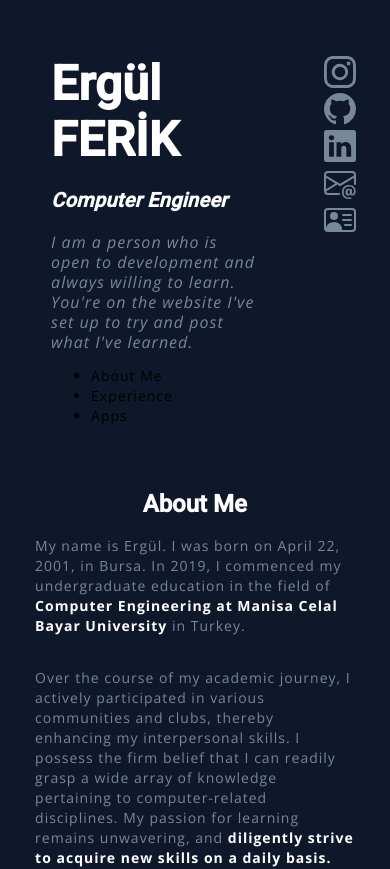
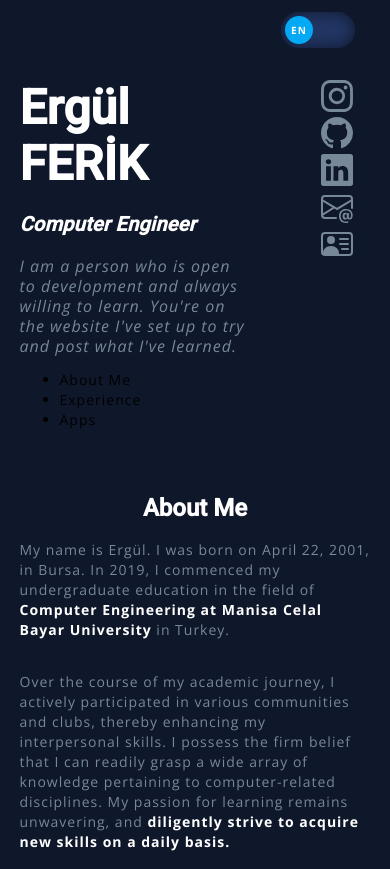
Before and after one commit to ergulferik/Portfolio-Website, an Angular app: page / in a window 390 px wide. Shown: the top 869 px of the page. Built offline with nearby package versions, Linux system fonts and the light colour scheme.

Commit message:
language-added

```diff
--- a/src/app/app.module.ts
+++ b/src/app/app.module.ts
@@ -4,6 +4,7 @@ import {MatChipsModule} from '@angular/material/chips';
 import {MatIconModule} from '@angular/material/icon';
 import {MatTooltipModule} from '@angular/material/tooltip';
 import { CursorAnimationComponent} from './cursor-animation/cursor-animation.component'
+import {MatMenuModule} from '@angular/material/menu';
 
 import { AppRoutingModule } from './app-routing.module';
 import { AppComponent } from './app.component';
@@ -23,7 +24,8 @@ import { BrowserAnimationsModule } from '@angular/platform-browser/animations'
     MatChipsModule,
     MatIconModule,
     MatTooltipModule,
-    BrowserAnimationsModule
+    BrowserAnimationsModule,
+    MatMenuModule
   ],
   providers: [],
   bootstrap: [AppComponent],
--- /dev/null
+++ b/src/app/local-storage.service.ts
@@ -0,0 +1,20 @@
+import { Injectable } from '@angular/core';
+
+@Injectable({
+  providedIn: 'root'
+})
+export class LocalStorageService {
+  constructor() { }
+
+  setItem(key: string, value: string): void {
+    localStorage.setItem(key, value);
+  }
+
+  getItem(key: string): string | null {
+    return localStorage.getItem(key);
+  }
+
+  removeItem(key: string): void {
+    localStorage.removeItem(key);
+  }
+}
--- a/src/app/main/main.component.html
+++ b/src/app/main/main.component.html
@@ -1,15 +1,22 @@
-<!DOCTYPE html>
-<html>
-  <body>
+
+
+<div class="language-wrapper button-cover">
+  <div class="button r" id="language-button">
+    <input type="checkbox" class="checkbox"  (change)="changeLanguage(selectedLanguage === 'EN' ? 'TR' : 'EN')" [checked]="selectedLanguage === 'TR'"  />
+    <div class="knobs"></div>
+    <div class="layer"></div>
+  </div>
+</div>
 <div class="container">
   <div class="sidebar">
     <span class="ergul-ferik">
-          <h1>
+      <h1 class="name-wrapper">
         <a
           [routerLink]="['/about-me']"
           routerLinkActive="router-link-active"><strong
             style="font-size: 3rem; line-height: 3.5rem;">Ergül
             FERİK</strong></a>
+
       </h1>
       <h2 class="middle-description">
         <p>Computer Engineer</p>
@@ -279,5 +286,3 @@
     </section>
   </div>
 </div>
-  </body>
-</html>
--- a/src/app/main/main.component.scss
+++ b/src/app/main/main.component.scss
@@ -163,6 +163,12 @@ mat-chip-option {
     margin-bottom: 3rem;
   }
 
+  .language-wrapper {
+    position: absolute;
+    top: 3rem;
+    right: 15%;
+  }
+
   .sidebar {
     margin-top: 8%;
     margin-left: 20%;
@@ -272,7 +278,8 @@ mat-chip-option {
 
 @media (max-width:1149px) {
 
-  .exp-header, .app-header{
+  .exp-header,
+  .app-header {
     margin-right: 10%;
   }
 
@@ -283,7 +290,14 @@ mat-chip-option {
   }
 
   .about-me {
-    margin-right: 10%;
+    margin-right: 5%;
+    margin-left: 5%;
+  }
+
+  .language-wrapper {
+    position: absolute;
+    top: 2rem;
+    right: 9%;
   }
 
   .about-me p {
@@ -303,8 +317,8 @@ mat-chip-option {
 
   .sidebar {
     display: flex;
-    margin-top: 3rem;
-    padding-left: 1rem;
+    margin-top: 5rem;
+    padding-left: 5%;
   }
 
   .container {
@@ -317,7 +331,8 @@ mat-chip-option {
   }
 
   .card {
-    margin-right: 15%;
+    margin-right: 10%;
+    margin-left: 5%;
     width: 90%;
 
     .card-title {
@@ -358,3 +373,82 @@ mat-chip-option {
 .default-cursor {
   cursor: default;
 }
+
+
+
+.button {
+  background-color: rgb(34, 54, 100);
+  border-radius: 50%;
+  box-shadow: inset 0 0 16px rgb(15, 23, 42);
+  position: relative;
+  top: 50%;
+  width: 74px;
+  height: 36px;
+  margin: -20px auto 0 auto;
+  overflow: hidden;
+}
+
+.button.r,
+.button.r .layer {
+  border-radius: 100px;
+}
+
+
+.checkbox {
+  position: relative;
+  width: 100%;
+  height: 100%;
+  padding: 0;
+  margin: 0;
+  opacity: 0;
+  cursor: pointer;
+  z-index: 3;
+}
+
+.knobs {
+  z-index: 2;
+}
+
+.layer {
+  width: 100%;
+  background-color: #73ff00;
+  transition: 0.3s ease all;
+  z-index: 1;
+}
+
+#language-button .knobs:before {
+  content: "EN";
+  position: absolute;
+  top: 4px;
+  left: 4px;
+  width: 20px;
+  height: 10px;
+  color: #fff;
+  font-size: 10px;
+  font-weight: bold;
+  text-align: center;
+  line-height: 1;
+  padding: 9px 4px;
+  background-color: #03a9f4;
+  border-radius: 50%;
+  transition: 0.3s ease all, left 0.3s cubic-bezier(0.18, 0.89, 0.35, 1.15);
+}
+
+#language-button .checkbox:active+.knobs:before {
+  width: 46px;
+  border-radius: 100px;
+}
+
+#language-button .checkbox:checked:active+.knobs:before {
+  margin-left: -26px;
+}
+
+#language-button .checkbox:checked+.knobs:before {
+  content: "TR";
+  left: 42px;
+  background-color: #f44336;
+}
+
+#language-button .checkbox:checked~.layer {
+  background-color: #fcebeb;
+}
--- a/src/app/main/main.component.ts
+++ b/src/app/main/main.component.ts
@@ -1,6 +1,7 @@
 import { Component, OnInit, OnDestroy, HostListener } from '@angular/core';
 import { ExperienceCards, ProjectCard } from '../cards.model';
 import { cards, experienceData } from '../data/cardDatas';
+import { LocalStorageService } from '../local-storage.service';
 
 @Component({
   selector: 'app-main',
@@ -20,6 +21,11 @@ export class MainComponent implements OnInit {
   isCardOpen = false;
   interruptCardAnimation = false;
   openCardId = '';
+  selectedLanguage: 'TR' | 'EN' = 'EN'
+
+  constructor(private localStorageService: LocalStorageService) {
+
+  }
 
   ngOnInit() {
     this.projectCards = cards
@@ -31,6 +37,19 @@ export class MainComponent implements OnInit {
     } else {
       this.isMobile = false;
     }
+
+    const savedLanguage = this.localStorageService.getItem('selectedLanguage');
+    if (savedLanguage) {
+      this.selectedLanguage = savedLanguage as 'TR' | 'EN';
+    } else {
+      this.selectedLanguage = 'EN';
+      this.localStorageService.setItem('selectedLanguage', this.selectedLanguage);
+    }
+  }
+
+  changeLanguage(language: 'TR' | 'EN') {
+    this.selectedLanguage = language;
+    this.localStorageService.setItem('selectedLanguage', language);
   }
 
   cardClick(id: any, url: string, description: string) {
@@ -151,6 +170,4 @@ export class MainComponent implements OnInit {
     }
     this.activeSection = section;
   }
-
-
 }
```
Also changed, not shown: src/styles.css (line endings or trailing spaces). Lines whose indentation alone changed are shown as unchanged.
